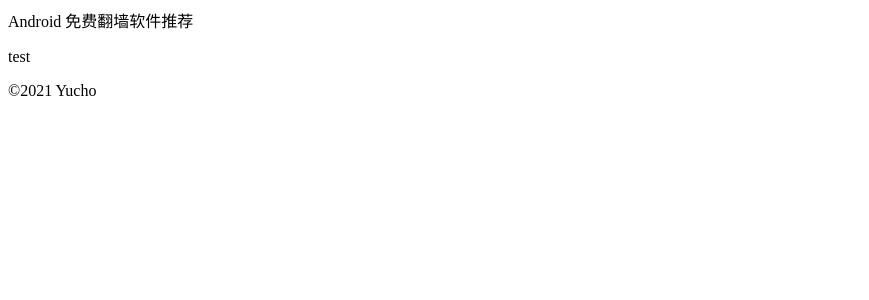
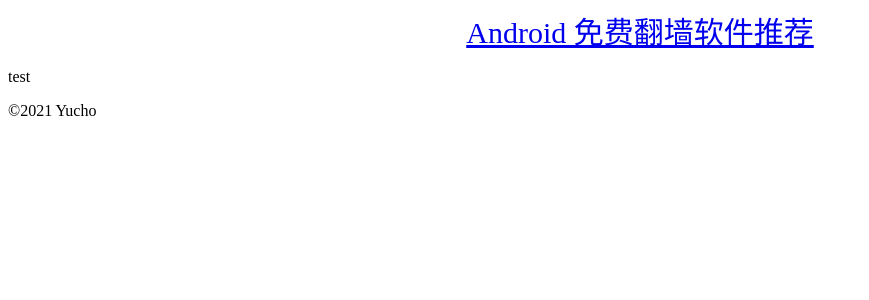
Before and after one commit to yucho123987/favourite-android-app, a Jekyll site: the page built from index.html, in a window 1280 px wide. Shown: the top 300 px of the page, without its empty margins (0-869 px from the left). Built offline with Jekyll 4.4.1, drawn with Linux system fonts in a browser that asks for light colours.

Commit message:
添加了css

```diff
--- a/_includes/header.html
+++ b/_includes/header.html
@@ -1,3 +1,3 @@
 <div id="header">
-	<div>{{ site.title }}</div>
+	<div><a id="site-name" href="{{ site.url }}">{{ site.title }}</a></div>
 </div>
--- /dev/null
+++ b/static/css/main.css
@@ -0,0 +1,5 @@
+#header{
+	text-align:center
+}#header #site-name{
+	font-size:30px
+}
```
